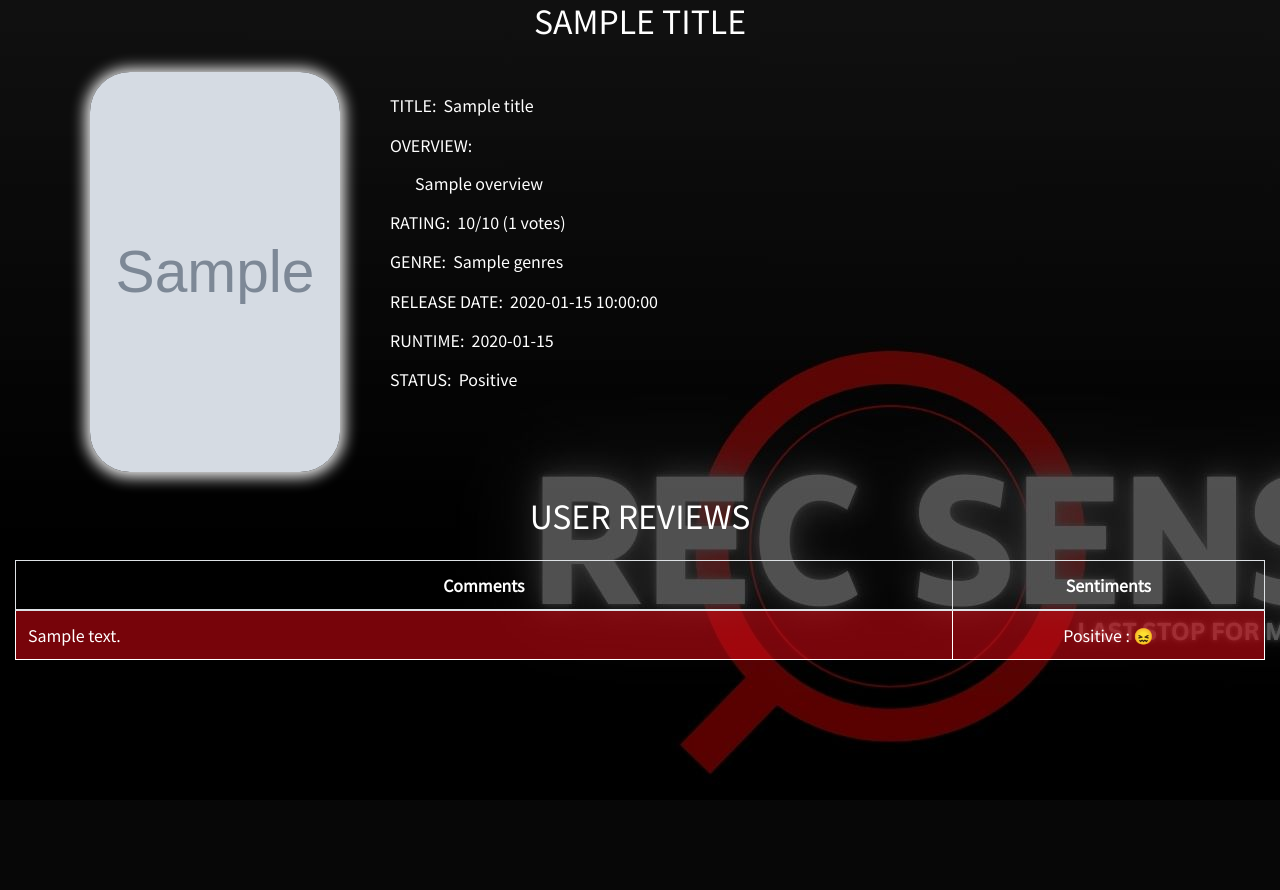
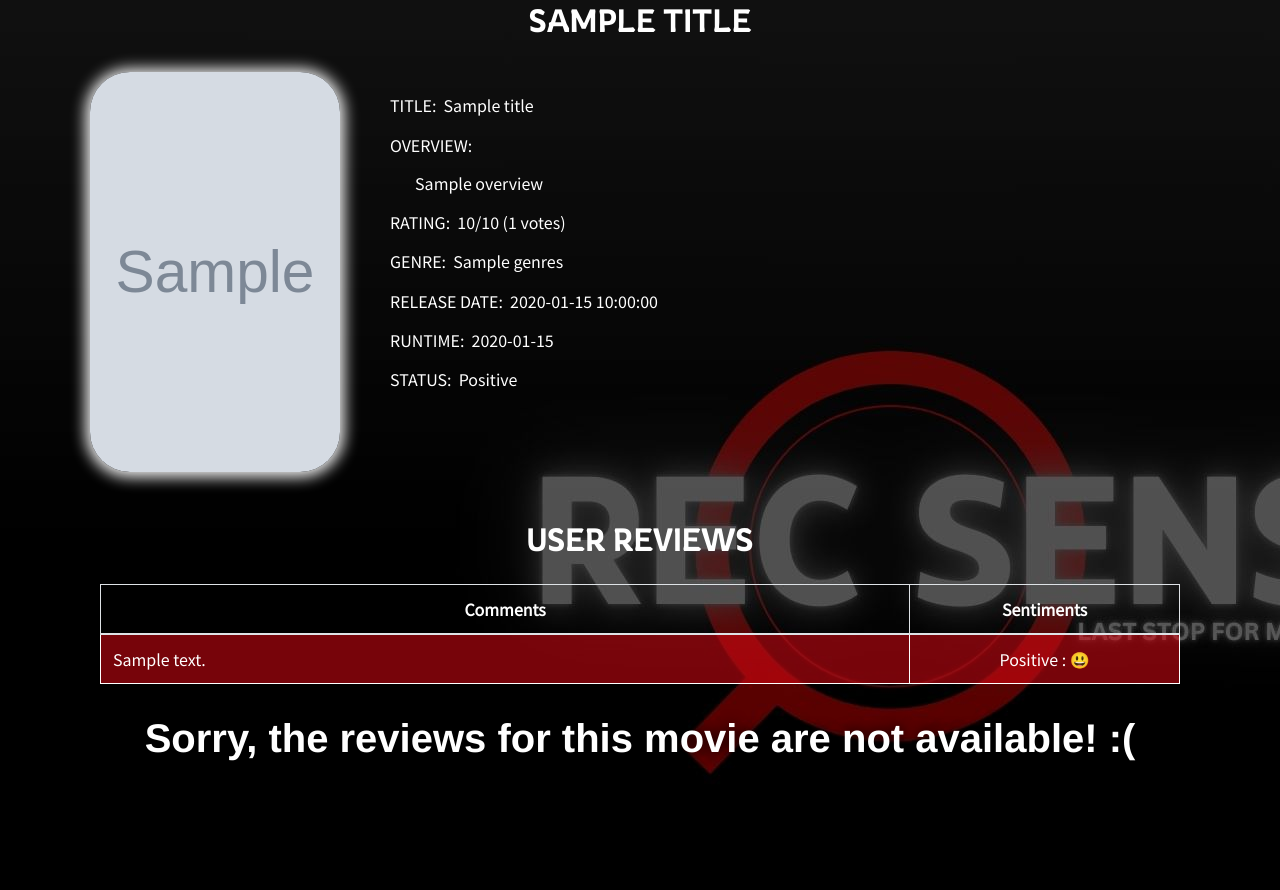
Before and after one commit to Desaiadi/Reccomender-System-With-Sentiment-Analysis, a Flask app: template templates/recommend.html in a window 1280 px wide. Before the commit the page ends 774 px from the top, so only its background shows below. Run offline with Flask 3, Linux system fonts and the light colour scheme; the template is opened without the code that fills it: most values are stand-ins (such as "Sample title", 1, 10 or a date in 2020); grey boxes marked "Sample" are stand-in pictures; parts of the project's set-up code (start-up, migrations or seed data) failed here and were passed over; some libraries are stand-ins or nearby versions.

Commit message:
Update recommend.html

```diff
--- a/templates/recommend.html
+++ b/templates/recommend.html
@@ -9,6 +9,7 @@
 	<!-- Google Fonts -->
 	<link href="https://fonts.googleapis.com/css?family=IBM+Plex+Sans&display=swap" rel="stylesheet">
 	<link href="https://fonts.googleapis.com/css2?family=Noto+Sans+JP&display=swap" rel="stylesheet">
+  <link href="https://fonts.googleapis.com/css2?family=Rowdies:wght@300&display=swap" rel="stylesheet">
 
 	<!-- Font Awesome -->
 	<link rel="stylesheet" href="https://cdnjs.cloudflare.com/ajax/libs/font-awesome/4.7.0/css/font-awesome.min.css">
@@ -21,12 +22,15 @@
 </head>
 
 <body id="content">
+
+  {% if title|length %}
+
 	<div class="results">
 	    <center>
-	      <h2 id="name" class="text-uppercase">{{title}}</h2>
+	      <h2 id="name" class="text-uppercase" style="font-family: 'Rowdies', cursive;">{{title}}</h2>
 	    </center>
 	</div>
-	<br>
+	<br/>
 
   <div id="mycontent">
     <div id="mcontent">
@@ -80,35 +84,39 @@
   </div>
   {% endfor %}
 
+  <div class="container">
+
     {% if casts|length > 1 %}
       <div class="movie" style="color: #E8E8E8;">
         <center>
-		<h3>TOP CAST</h3>
+          <h2 style="font-family: 'Rowdies', cursive;">TOP CAST</h2>
           <h5>(Click on the cast to know more)</h5>
         </center>
       </div>
 
+
       <div class="movie-content">
         {% for name, details in casts.items() if not casts.hidden %}
-          <div class="castcard card" style="width: 15rem;" title="Click to know more about {{name}}" data-toggle="modal" data-target="#{{details[0]}}">
+          <div class="castcard card" style="width: 14rem;" title="Click to know more about {{name}}" data-toggle="modal" data-target="#{{details[0]}}">
             <div class="imghvr">
               <img class="card-img-top cast-img" id="{{details[0]}}" height="360" width="240" alt="{{name}} - profile" src="{{details[2]}}">
               <figcaption class="fig">
                 <button class="card-btn btn btn-danger"> Know More </button>
               </figcaption>
             </div>
-            <div class="card-body">
-              <h5 class="card-title">{{name|title}}</h5>
-              <h5 class="card-title"><span style="color:#756969;font-size: 20px;">Character: {{details[1]|title}}</span></h5>
+            <div class="card-body" style="font-family: 'Rowdies', cursive;font-size: 18px;">
+              <h5 class="card-title">{{name|upper}}</h5>
+              <h5 class="card-title" style="font-size: 18px"><span style="color:#756969;font-size: 18px;">AS {{details[1]|upper}}</span></h5>
             </div>
           </div>
         {% endfor %}
       </div>
     {% endif %}
+    <br/>
 
   <center>
     {% if reviews %}
-    <h2 style="color:white">USER REVIEWS</h2>
+    <h2 style="font-family: 'Rowdies', cursive;color:white">USER REVIEWS</h2>
      <div class="col-md-12" style="margin: 0 auto; margin-top:25px;">
         <table class="table table-bordered" bordercolor="white" style="color:white">
             <thead>
@@ -122,9 +130,10 @@
 	    {% for review, status in reviews.items() if not reviews.hidden %}
     	        <tr style="background-color:#e5091485;">
                 <td>{{review}}</td>
-	              <td><center>
+                <td>
+                  <center>
                     {{status}} :
-	                  {% if status =='Good' %}
+                    {% if status =='Positive' %}
                       &#128515;
                     {% else %}
                       &#128534;
@@ -136,45 +145,93 @@
     		  </tbody>
  		    </table>
      </div>
-    {% else %}
+
+    {% if (curr_date) and (movie_rel_date) %}
+      {% elif curr_date < movie_rel_date %}
       <div style="color:white;">
         <h1 style="color:white"> This movie is not released yet. Stay tuned! </h1>
       </div>
+      {% else %}
+      <div style="color:white;">
+        <h1 style="color:white"> Sorry, the reviews for this movie are not available! :( </h1>
+      </div>
+      {% endif %}
+    {% else %}
+      <div style="color:white;">
+        <h1 style="color:white"> Sorry, the reviews for this movie are not available! :( </h1>
+      </div>
     {% endif %}
   </center>
+  <br/>
+
 
     {% if movie_cards|length > 1 %}
 
-
       <div class="movie" style="color: #E8E8E8;">
-      <center><h3>RECOMMENDED MOVIES FOR YOU</h3><h5>(Click any of the movies to get recommendation)</h5></center>
+        <center><h2 style="font-family: 'Rowdies', cursive;">RECOMMENDED MOVIES FOR YOU</h2><h5>(Click any of the movies to get recommendation)</h5></center>
       </div>
 
       <div class="movie-content">
-      {% for poster, title in movie_cards.items() if not movie_cards.hidden %}
-        <div class="card" style="width: 15rem;" title="{{title}}" onclick="recommendcard(this)">
+        {% for poster, details in movie_cards.items() if not movie_cards.hidden %}
+          <div class="card" style="width: 14rem;" title="{{details[1]}}" onclick="recommendcard({{details[4]}})">
             <div class="imghvr">
-            <img class="card-img-top" height="360" width="240" alt="{{title}} - poster" src={{poster}}>
+              <img class="card-img-top" height="360" width="240" alt="{{details[0]}} - poster" src={{poster}}>
+              <div class="card-img-overlay" >
+                <span class="card-text" style="font-size:15px;background: #000000b8;color:white;padding:2px 5px;border-radius: 10px;"><span class="fa fa-star checked">&nbsp; {{details[2]}}/10</span></span>
+              </div>
+              <div class=".card-img-overlay" style="position: relative;">
+                <span class="card-text" style="font-size:15px;position:absolute;bottom:20px;left:15px;background: #000000b8;color:white;padding: 5px;border-radius: 10px;">{{details[3]}}</span>
+              </div>
               <figcaption class="fig">
                 <button class="card-btn btn btn-danger"> Click Me </button>
               </figcaption>
             </div>
             <div class="card-body">
-            <h5 class="card-title">{{title|capitalize}}</h5>
+              <h5 class="card-title" style="font-family: 'Rowdies', cursive;font-size: 17px;">{{details[0]|upper}}</h5>
             </div>
           </div>
         {% endfor %}
       </div>
+    {% endif %}
+<br/><br/><br/><br/>
+  </div>
 
-    {% endif %}
+  {% else %}
+  {% if movie_cards|length > 1 %}
+    <div class="container">
+      <div class="movie" style="color: #E8E8E8;">
+        <center><h2 style="font-family: 'Rowdies', cursive;">Multiple matches found</h5></center>
+      </div>
 
-
+      <div class="movie-content">
+        {% for poster, details in movie_cards.items() if not movie_cards.hidden %}
+          <div class="card" style="width: 14rem;" title="{{details[1]}}" onclick="recommendcard({{details[4]}})">
+            <div class="imghvr">
+              <img class="card-img-top" height="360" width="240" alt="{{details[0]}} - poster" src={{poster}}>
+              <div class="card-img-overlay" >
+                <span class="card-text" style="font-size:15px;background: #000000b8;color:white;padding:2px 5px;border-radius: 10px;"><span class="fa fa-star checked">&nbsp; {{details[2]}}/10</span></span>
+              </div>
+              <div class=".card-img-overlay" style="position: relative;">
+                <span class="card-text" style="font-size:15px;position:absolute;bottom:20px;left:15px;background: #000000b8;color:white;padding: 5px;border-radius: 10px;">{{details[3]}}</span>
+              </div>
+              <figcaption class="fig">
+                <button class="card-btn btn btn-danger"> Click Me </button>
+              </figcaption>
+            </div>
+            <div class="card-body">
+              <h5 class="card-title" style="font-family: 'Rowdies', cursive;font-size: 17px;">{{details[0]|upper}}</h5>
             </div>
           </div>
+        {% endfor %}
+      </div>
+      </div>
+    {% endif %}
+  {% endif %}
 
   <script src="https://ajax.googleapis.com/ajax/libs/jquery/3.5.1/jquery.min.js"></script>
   <script type="text/javascript" src="{{url_for('static', filename='recommend.js')}}"></script>
   <script src="https://cdnjs.cloudflare.com/ajax/libs/popper.js/1.12.9/umd/popper.min.js" integrity="sha384-ApNbgh9B+Y1QKtv3Rn7W3mgPxhU9K/ScQsAP7hUibX39j7fakFPskvXusvfa0b4Q" crossorigin="anonymous"></script>
   <script src="https://maxcdn.bootstrapcdn.com/bootstrap/4.0.0/js/bootstrap.min.js" integrity="sha384-JZR6Spejh4U02d8jOt6vLEHfe/JQGiRRSQQxSfFWpi1MquVdAyjUar5+76PVCmYl" crossorigin="anonymous"></script>
+
 </body>
 </html>
```
Lines whose indentation alone changed are shown as unchanged.
